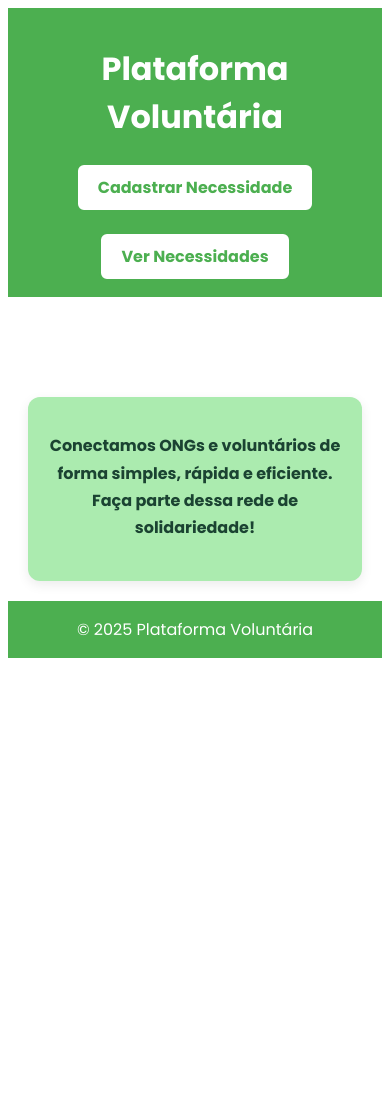
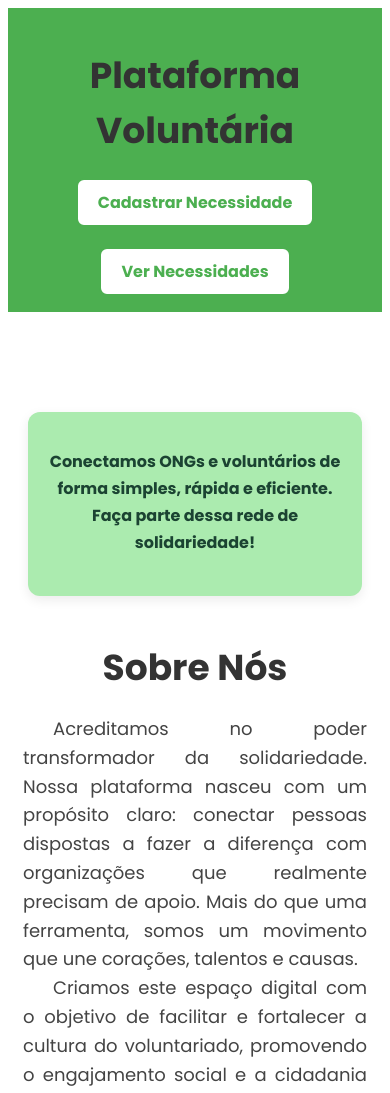
Before and after one commit to SrJhol/ProjetoVol, a plain HTML site: page index.html in a window 390 px wide. Shown: the top 1093 px of the page. Before the commit the page ends 844 px from the top, so only its background shows below. Drawn offline with Linux system fonts and the light colour scheme.

Commit message:
feat: adiciona seção 'Sobre Nós' com três parágrafos e estilização
Inclui estrutura HTML com três parágrafos descrevendo a missão da plataforma de voluntariado.
Adiciona estilos CSS para alinhamento, recuo e responsividade do texto.

```diff
--- a/index.html
+++ b/index.html
@@ -17,10 +17,23 @@
             <a href="visualizar.html" class="btn-menu">Ver Necessidades</a>
         </nav>
     </header>
+
+
     <main class="inicio"><SEction class="inicial">
         <p>Conectamos <strong>ONGs</strong> e <strong>voluntários</strong> de forma simples, rápida e eficiente.<br>
             Faça parte dessa rede de solidariedade!</p></SEction>
     </main>
+    <h1>Sobre Nós</h1>
+     <p class="sobre-texto">Acreditamos no poder transformador da solidariedade. Nossa plataforma nasceu com um propósito claro: conectar pessoas dispostas a fazer a diferença com organizações que realmente precisam de apoio. Mais do que uma ferramenta, somos um movimento que une corações, talentos e causas.
+        </p>
+
+        <p class="sobre-texto">Criamos este espaço digital com o objetivo de facilitar e fortalecer a cultura do voluntariado, promovendo o engajamento social e a cidadania ativa. Aqui, voluntários encontram oportunidades reais para doar seu tempo, conhecimento e habilidades em projetos que impactam positivamente a sociedade. Ao mesmo tempo, organizações sociais têm a chance de ampliar seu alcance e otimizar suas ações com o apoio de pessoas comprometidas com o bem coletivo.
+        </p>
+
+         <p class="sobre-texto">Nosso compromisso vai além da conexão entre voluntários e instituições. Trabalhamos para estimular a empatia, a responsabilidade social e o senso de pertencimento, valores fundamentais para a construção de uma sociedade mais justa e humana. Através de uma navegação simples e intuitiva, oferecemos filtros personalizados por área de interesse, localização, disponibilidade e perfil, permitindo que cada voluntário encontre a causa com a qual mais se identifica.
+        </p>
+
+    </h2>
     <footer>&copy; 2025 Plataforma Voluntária</footer>
 </body>
 
--- a/style.css
+++ b/style.css
@@ -165,3 +165,21 @@ textarea {
     transform: translateY(-5px);
   }
 }
+
+h1 {
+  text-align: center;
+  font-size: 36px;
+  margin-bottom: 20px;
+  color: #333;
+}
+
+.sobre-texto {
+  max-width: 800px;
+  margin: 0 auto;
+  font-size: 18px;
+  line-height: 1.6;
+  text-align: justify;
+  text-indent: 30px;
+  color: #444;
+  padding: 0 15px;
+}
```
